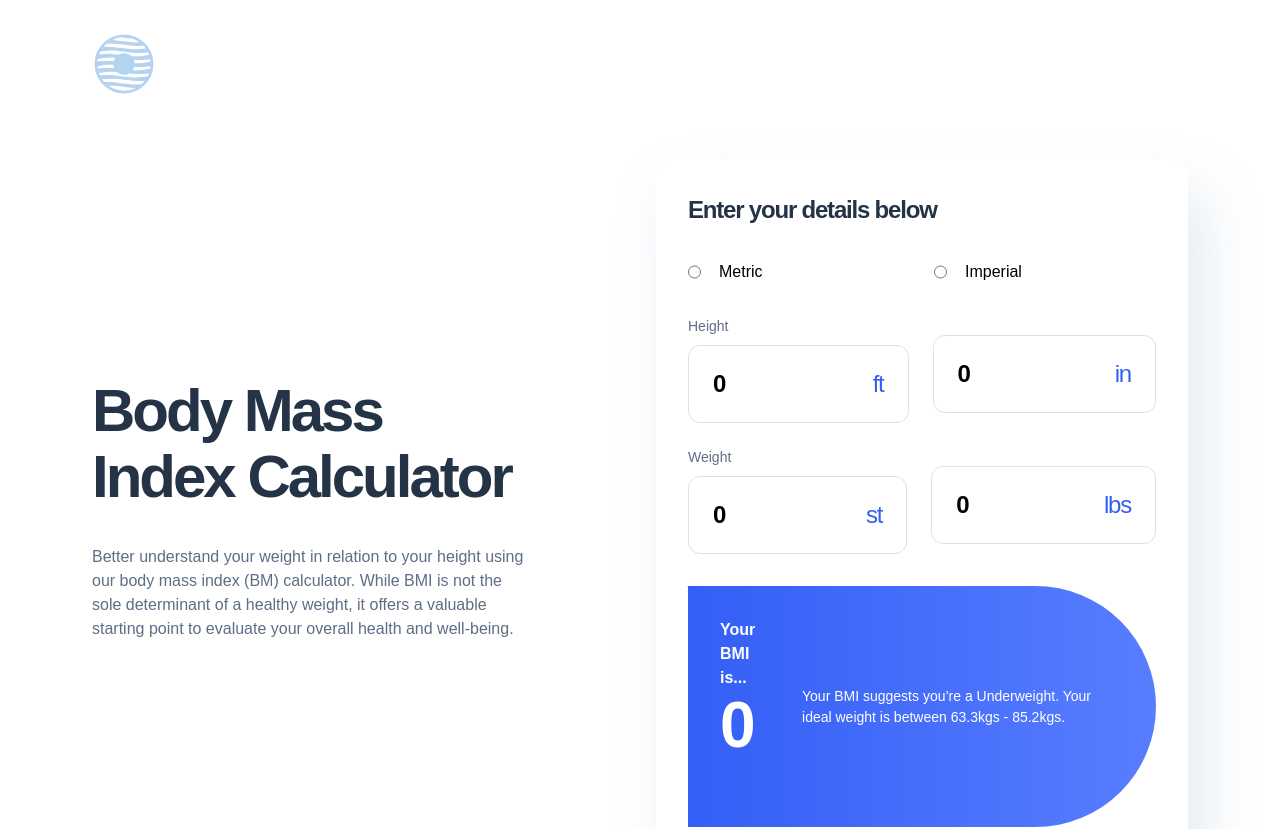
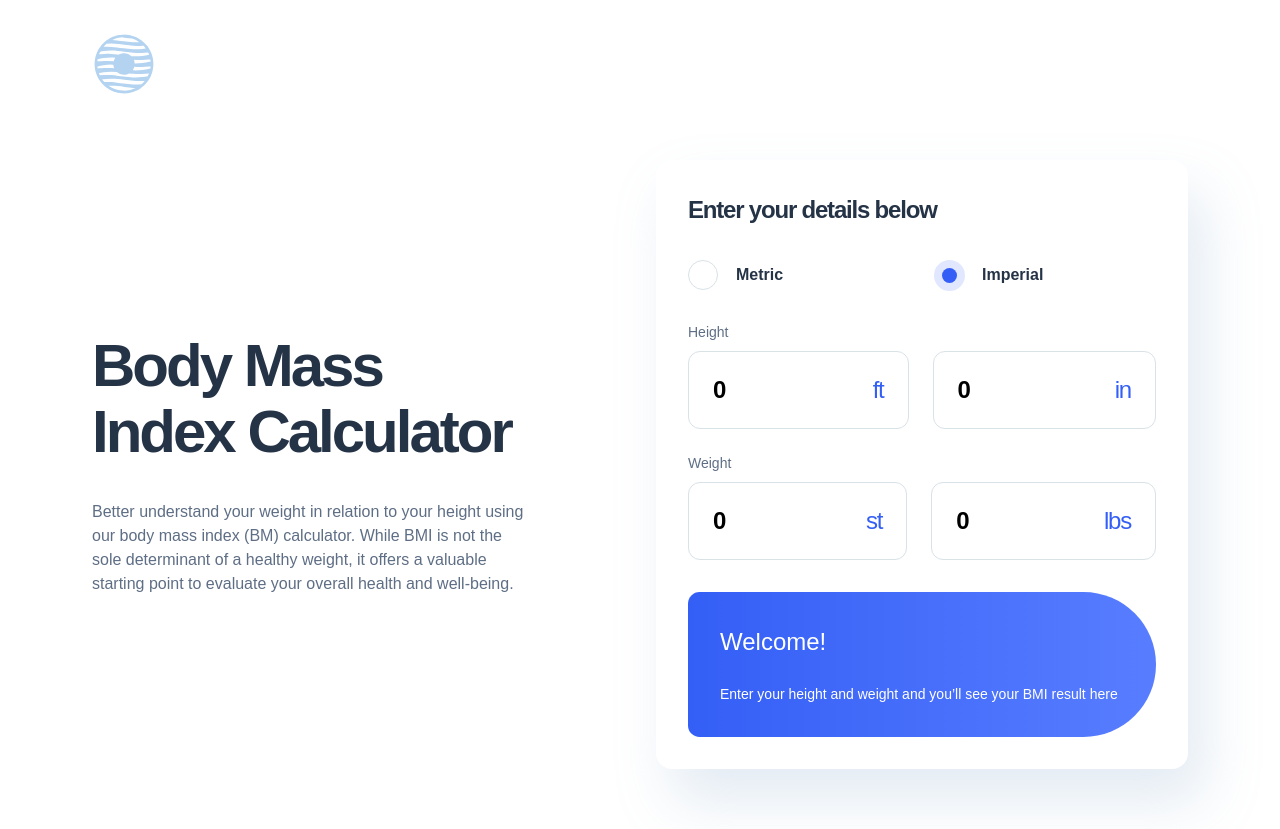
Before and after one commit to agneslai/bmi-calculator, a Next.js app: page / in a window 1280 px wide. Shown: the top 829 px of the page. Built offline with nearby package versions, Linux system fonts and the light colour scheme.

Commit message:
feat: updated style for calculator

```diff
--- a/app/globals.css
+++ b/app/globals.css
@@ -27,3 +27,29 @@ body {
 .section-padding {
   @apply py-[40px]
 }
+
+.custom-radio input {
+  border: 1px solid #D8E2E7;
+  border-radius: 9999px;
+  width: 30px;
+  height: 30px;
+  cursor: pointer;
+}
+
+.custom-radio input:checked {
+  border: none;
+  background-color: #345FF6;
+  width: 15px;
+  height: 15px;
+  outline: 15px solid #345FF626;
+  outline-offset: -15px;
+  margin: 0 7.5px;
+}
+
+.custom-radio input:hover {
+  border: 1px solid #345FF6;
+}
+
+.calculator__result {
+  border-radius: 160px 999px 999px 160px;
+}
--- a/components/Calculator.tsx
+++ b/components/Calculator.tsx
@@ -1,7 +1,8 @@
 "use client"
 
 import { useEffect, useState } from "react";
-import CustomInput from "./Input";
+import CustomInput from "./CustomInput";
+import CustomRadio from "./CustomRadio";
 import { calculateUseImperial, calculateUseMetric, getRange } from "@/utils/BMICalculator";
 
 interface IResult {
@@ -10,7 +11,7 @@ interface IResult {
 }
 
 const Calculator = () => {
-  const [mode, setMode] = useState<'metric' | 'imperial'>('imperial');
+  const [mode, setMode] = useState<'metric' | 'imperial' | string>('imperial');
 
   const [height, setHeight] = useState<number>(0);
   const [weight, setWeight] = useState<number>(0);
@@ -20,7 +21,7 @@ const Calculator = () => {
   const [sts, setSts] = useState<number>(0);
   const [lbs, setLbs] = useState<number>(0);
 
-  const [result, setResult] = useState<IResult>({bmi: 0, range: "Healthy weight"});
+  const [result, setResult] = useState<IResult>({ bmi: 0, range: "Healthy weight" });
 
   useEffect(() => {
     let bmi = 0;
@@ -30,22 +31,20 @@ const Calculator = () => {
       bmi = calculateUseImperial(sts, lbs, feet, inches);
     }
     const range = getRange(bmi);
-    setResult({bmi:parseFloat(bmi.toFixed(1)), range});
+    setResult({ bmi: parseFloat(bmi.toFixed(1)), range });
   }, [weight, height, sts, lbs, feet, inches])
+
+  useEffect(() => {
+    setResult({ bmi: 0, range: "Healthy weight" });
+  }, [mode])
 
   return (
     <div className="w-full flex flex-col gap-y-[32px] bg-white p-[32px] rounded-[16px] shadow-default">
       <p className="text-dark-blue font-semibold text-[24px] -tracking-5">Enter your details below</p>
 
       <div className="flex justify-between items-center gap-x-[24px]">
-        <div className="flex flex-1 gap-x-[18px]">
-          <input type="radio" name="metric" value="metric" id="metric" />
-          <label htmlFor="metric">Metric</label>
-        </div>
-        <div className="flex flex-1 gap-x-[18px]">
-          <input type="radio" name="Imperial" value="Imperial" id="Imperial" />
-          <label htmlFor="Imperial">Imperial</label>
-        </div>
+        <CustomRadio value="metric" checked={mode==="metric"} label="Metric" onChange={(e) => setMode(e.target.value)} onClick={(value) => setMode(value)} />
+        <CustomRadio value='imperial' checked={mode==='imperial'} label="Imperial" onChange={(e) => setMode(e.target.value)} onClick={(value) => setMode(value)} />
       </div>
 
       <div>
@@ -68,8 +67,8 @@ const Calculator = () => {
         }
       </div>
 
-      <div className="bg-gradient-to-r from-[#345FF6] to-[#587DFF] text-white p-[32px] rounded-tr-full rounded-br-full rounded-tl-2xl rounded-bl-2xl overflow-hidden">
-        {result ?
+      <div className="calculator__result bg-gradient-to-r from-[#345FF6] to-[#587DFF] text-white p-[32px] overflow-hidden">
+        {result.bmi !== 0 ?
           <div className="flex justify-between items-center gap-x-[24px]">
             <div>
               <p className="text-[16px] font-semibold">Your BMI is...</p>
--- a/components/Input.tsx
+++ b/components/CustomInput.tsx
@@ -7,22 +7,22 @@ interface Props {
   onChange: ChangeEventHandler<HTMLInputElement>;
 }
 
-const CustomInput = ({ label = "x", value, unit, onChange }: Props) => {
+const CustomInput = ({ label, value, unit, onChange }: Props) => {
   return (
-    <div className='flex flex-col gap-y-[8px]'>
-      <p className='text-blue-grey text-[14px] leading-150'>{label}</p>
+    <label className='flex flex-col gap-y-[8px]'>
+      <span className='text-blue-grey text-[14px] leading-150 min-h-[20px]'>{label}</span>
       <div className="flex justify-between items-center px-[24px] py-[20px] gap-x-[24px] rounded-[12px] border-grey border-[1px] focus-within:border-blue">
         <input
           type="number"
           value={value}
           onChange={onChange}
-          name={label}
+          name={label || unit}
           className='w-full outline-none text-[24px] font-semibold'
           min={0}
         />
         <p className='text-blue font-semiBold text-[24px] -tracking-5'>{unit}</p>
       </div>
-    </div>
+    </label>
   )
 }
 
--- /dev/null
+++ b/components/CustomRadio.tsx
@@ -0,0 +1,22 @@
+"use client";
+
+import { ChangeEventHandler } from "react";
+
+interface Props {
+  label: string;
+  value: 'metric' | 'imperial';
+  checked: boolean;
+  onChange: ChangeEventHandler<HTMLInputElement>;
+  onClick: (value: 'metric' | 'imperial') => void;
+}
+
+const CustomRadio = ({label, value, checked, onChange, onClick}: Props) => {
+  return (
+    <div className="custom-radio flex flex-1 items-center gap-x-[18px]" onClick={() => onClick(value)}>
+      <input type="radio" name={label} value={value} checked={checked} onChange={onChange} className="appearance-none"/>
+      <label className="cursor-pointer text-[16px] font-semibold leading-150 text-dark-blue">{label}</label>
+    </div>
+  )
+}
+
+export default CustomRadio
```
